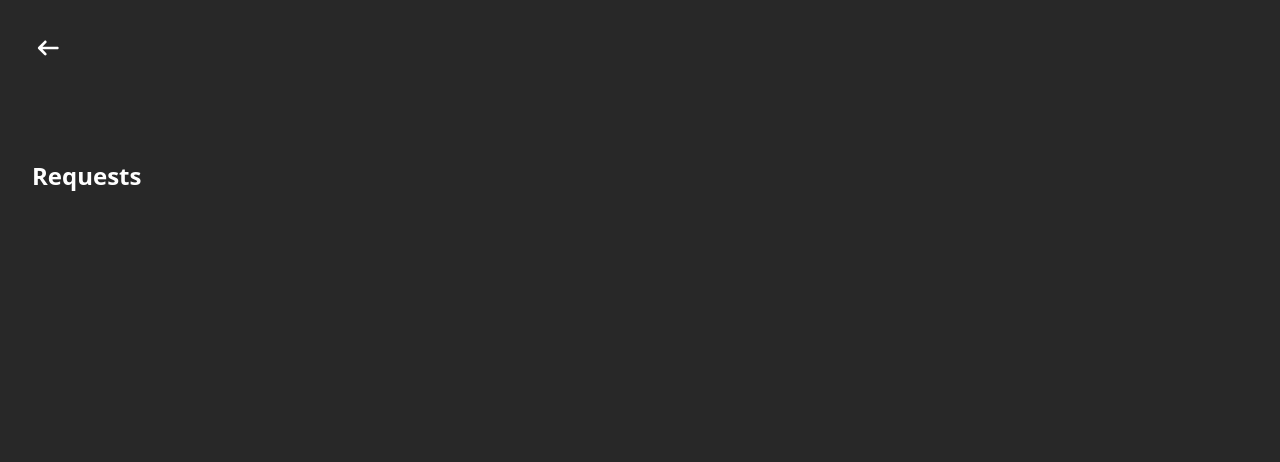
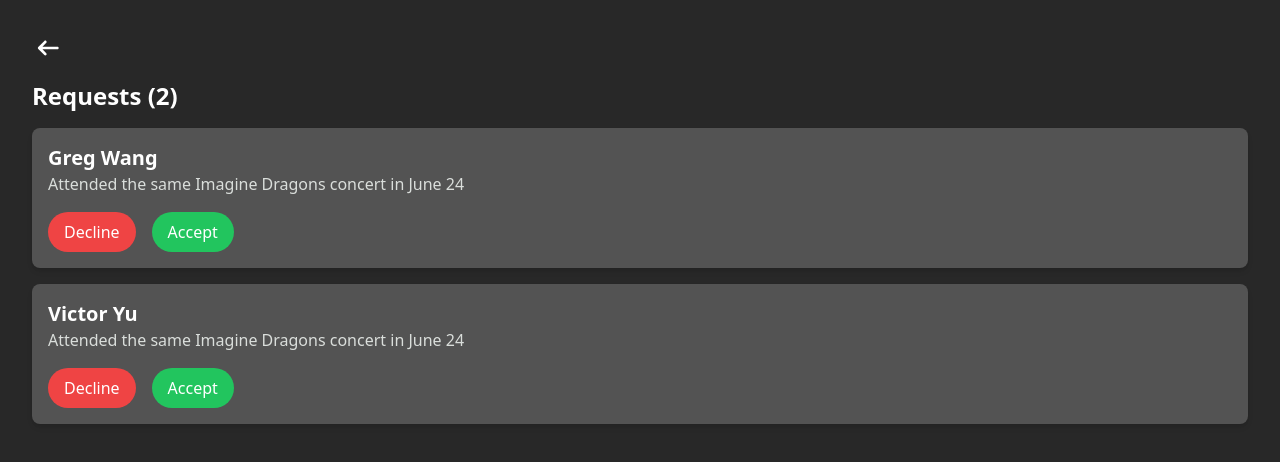
Before and after one commit to Sam-Wonjae-Lee/Matchify-Frontend, a Next.js app: page /friend_requests in a window 1280 px wide. Shown: the top 462 px of the page. Built offline with nearby package versions, Linux system fonts and the light colour scheme.

Commit message:
Updated friends requests page and connect to home page

```diff
--- /dev/null
+++ b/components/request_card.tsx
@@ -0,0 +1,36 @@
+import React from "react";
+
+// Component for friend requests
+interface RequestCardProps {
+    // TODO: Implement profile picture
+    username: string;
+    description: string;
+    onAccept: () => void;
+    onDecline: () => void;
+}
+
+const RequestCard: React.FC<RequestCardProps> = ({ username, description, onAccept, onDecline }) => {
+    return (
+        <div className="p-4 rounded-lg shadow-md mb-4" style={{ backgroundColor: '#535353' }}>
+            <h2 className="text-xl font-bold text-white">{username}</h2>
+            <p style={{ color: '#DADEDB' }}>{description}</p>
+            <div className="mt-4 flex space-x-4">
+                <button
+                    className="bg-red-500 text-white px-4 py-2 rounded-3xl hover:bg-red-600"
+                    onClick={onDecline}
+                >
+                    Decline
+                </button>
+
+                <button
+                    className="bg-green-500 text-white px-4 py-2 rounded-3xl hover:bg-green-600"
+                    onClick={onAccept}
+                >
+                    Accept
+                </button>
+            </div>
+        </div>
+    );
+};
+
+export default RequestCard;
--- a/pages/friend_requests.tsx
+++ b/pages/friend_requests.tsx
@@ -3,8 +3,32 @@ import Head from "next/head";
 import Background from "@/components/background";
 import React from "react";
 import { useRouter } from "next/router";
+import RequestCard from "@/components/request_card";
 
 const FriendRequests = () => {
+    // Used for redirecting to another page
+    const router = useRouter();
+
+    // Specified for home.tsx page
+    const handleHomeRedirect = () => {
+        router.push('/home');
+    };
+
+    const handleAccept = () => {
+        // TODO: Handle accept logic here
+        console.log('Accepted');
+    };
+
+    const handleDecline = () => {
+        // TODO: Handle decline logic here
+        console.log('Declined');
+    };
+
+    const requests = [
+        { username: "Greg Wang", description: "Attended the same Imagine Dragons concert in June 24" },
+        { username: "Victor Yu", description: "Attended the same Imagine Dragons concert in June 24" },
+    ];
+
     return (
         <div className="min-h-screen w-screen" style={{ backgroundColor: '#282828' }}>
             <Head>
@@ -14,7 +38,7 @@ const FriendRequests = () => {
             </Head>
             <div className="h-full w-full p-8">
                 {/* Back Arrow */}
-                <button className="mb-4">
+                <button className="mb-4" onClick={handleHomeRedirect}>
                     <img src="/left_arrow.svg" alt="Left Arrow" className="w-8 h-8"
                         // Hover animation
                         style={{ transition: 'filter 0.3s ease' }}
@@ -22,10 +46,20 @@ const FriendRequests = () => {
                         onMouseLeave={(e) => e.currentTarget.style.filter = 'none'}
                     />
                 </button>
-                <h1 className="mb-14 font-bold text-2xl z-10 mt-20 text-white">Requests</h1>
+                <h1 className="font-bold text-2xl z-10 text-white mb-4">
+                    Requests ({requests.length})
+                </h1>
+                {requests.map((request, index) => (
+                    <RequestCard
+                        key={index}
+                        username={request.username}
+                        description={request.description}
+                        onAccept={handleAccept}
+                        onDecline={handleDecline}
+                    />
+                ))}
             </div>
         </div>
-
     );
 };
 
--- a/pages/home.tsx
+++ b/pages/home.tsx
@@ -1,8 +1,14 @@
 import { useEffect, useState } from "react";
 import Head from "next/head";
 import Background from "@/components/background";
+import { useRouter } from "next/router";
 
 const Home = () => {
+    const router = useRouter();
+    const handleFriendRequestsRedirect = () => {
+        router.push('/friend_requests');
+    }
+
     const [activeTab, setActiveTab] = useState('home');
 
     const getTabTitle = () => {
@@ -35,6 +41,7 @@ const Home = () => {
                             style={{ transition: 'filter 0.3s ease' }}
                             onMouseEnter={(e) => e.currentTarget.style.filter = 'invert(35%) sepia(99%) saturate(748%) hue-rotate(86deg) brightness(92%) contrast(101%)'}
                             onMouseLeave={(e) => e.currentTarget.style.filter = 'none'}
+                            onClick={handleFriendRequestsRedirect}
                         />
                         <img src="/bell_icon.svg" alt="Bell Icon" className="w-6 h-6"
                             style={{ transition: 'filter 0.3s ease' }}
```
